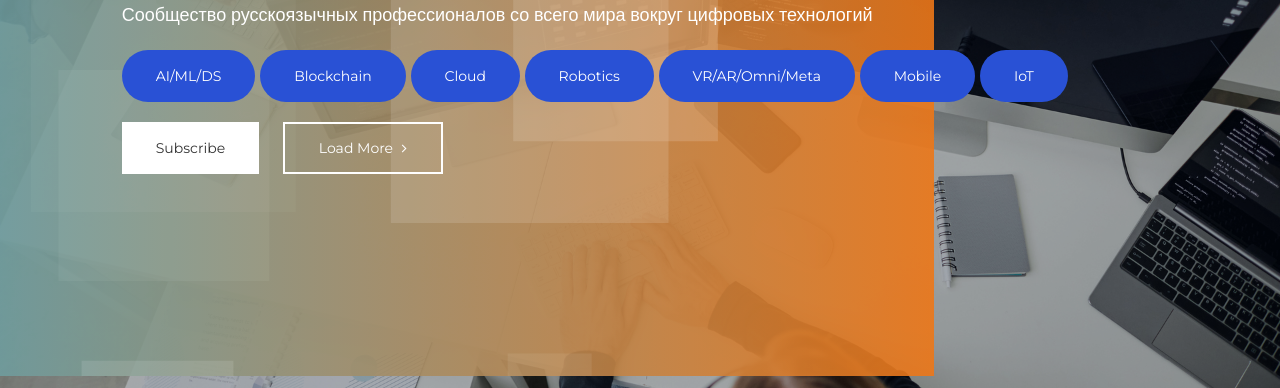
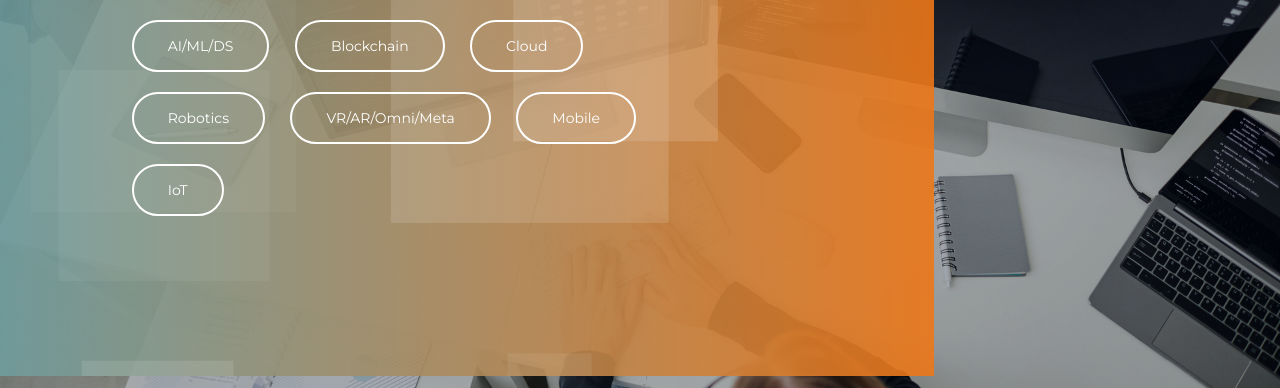
Before and after one commit to ilyategmark/digirus, a plain HTML site: page index.html in a window 1280 px wide. Shown: the part 354-742 px from the top of the page. Drawn offline with nearby package versions, Linux system fonts and the light colour scheme; files whose address does not match are found by name.

Commit message:
formatting changed

```diff
--- a/index.html
+++ b/index.html
@@ -105,31 +105,31 @@
 										</div>
 									</div>
 								</div>
-								<div class="col-lg-11 col-lg-offset-1 col-md-12">
+								<div class="col-lg-6 col-lg-offset-1 col-md-6">
 									<p class="lead text-white animated onstart" data-animation="fadeInUp"
 										data-animation-delay="600">Сообщество русскоязычных профессионалов
 										со всего мира вокруг цифровых технологий
 									</p>
 
-									<p class="lead text-white animated onstart" data-animation="fadeInUp"
+									<div class="lead text-white animated onstart" data-animation="fadeInUp"
 										data-animation-delay="900">
-										<button type="button" class="btn btn-outline-primary">AI/ML/DS</button>
-										<button type="button" class="btn btn-outline-primary">Blockchain</button>
-										<button type="button" class="btn btn-outline-primary">Cloud</button>
-										<button type="button" class="btn btn-outline-primary">Robotics</button>
-										<button type="button" class="btn btn-outline-primary">VR/AR/Omni/Meta</button>
-										<button type="button" class="btn btn-outline-primary">Mobile</button>
-										<button type="button" class="btn btn-outline-primary">IoT</button>
-									</p>
+										<button type="button" class="btn btn-white btn-border"
+											style="margin: 1rem">AI/ML/DS</button>
+										<button type="button" class="btn btn-white btn-border"
+											style="margin: 1rem">Blockchain</button>
+										<button type="button" class="btn btn-white btn-border"
+											style="margin: 1rem">Cloud</button>
+										<button type="button" class="btn btn-white btn-border"
+											style="margin: 1rem">Robotics</button>
+										<button type="button" class="btn btn-white btn-border"
+											style="margin: 1rem">VR/AR/Omni/Meta</button>
+										<button type="button" class="btn btn-white btn-border"
+											style="margin: 1rem">Mobile</button>
+										<button type="button" class="btn btn-white btn-border"
+											style="margin: 1rem">IoT</button>
+									</div>
 
-									<div class="btn-group-alt animated onstart" data-animation="fadeInUp"
-										data-animation-delay="900">
-										<a href="#subscribe-modal"
-											class="btn btn-white btn-noradius open-popup-link">Subscribe</a>
-										<a href="#about"
-											class="btn btn-white btn-border icon-right btn-noradius moveto">Load More <i
-												class="fa fa-angle-right" aria-hidden="true"></i></a>
-									</div>
+
 								</div>
 							</div>
 						</div>
```
